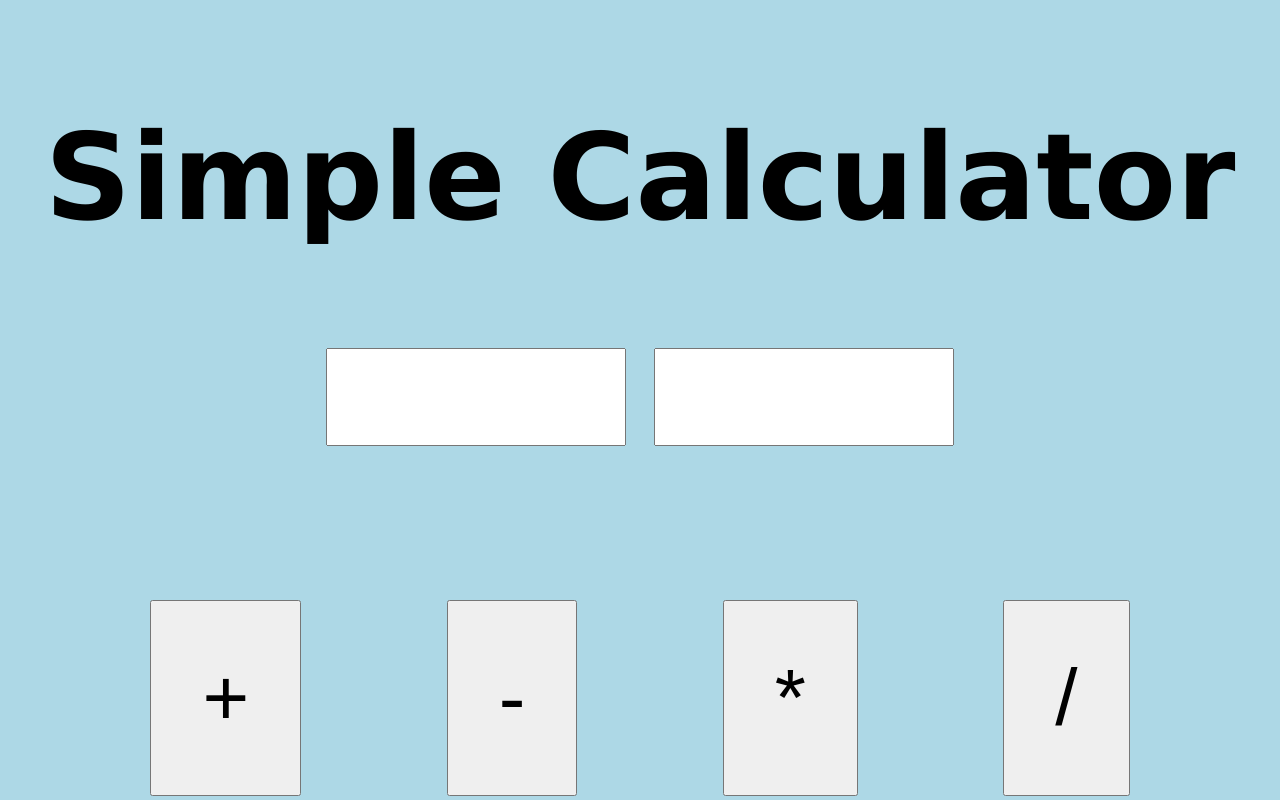
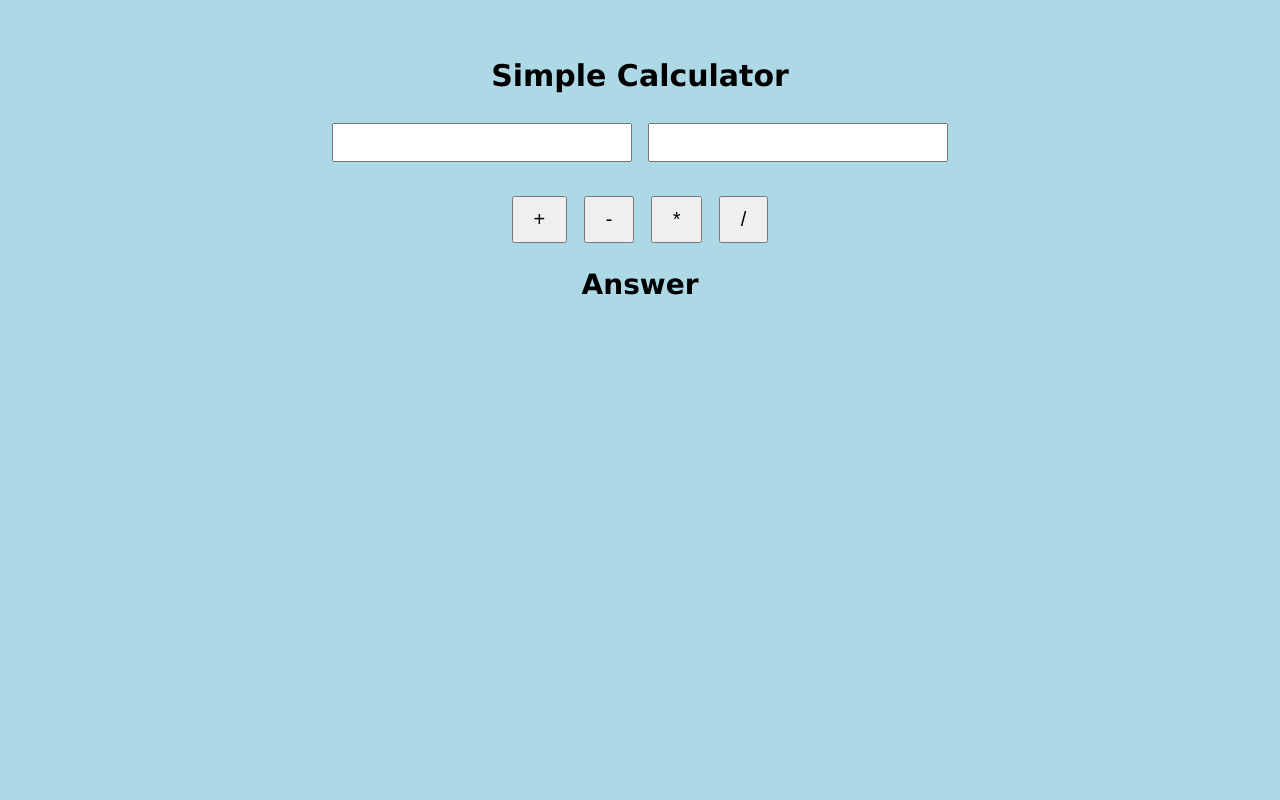
Before and after one commit to SohamAgarwal02/Simple-calculator, a plain HTML site: page index.html in a window 1280 px wide. Shown: the top 800 px of the page. Drawn offline with Linux system fonts and the light colour scheme.

Commit message:
Updated calculator styling

```diff
--- a/style1.css
+++ b/style1.css
@@ -1,26 +1,26 @@
 body {
     font-family: Verdana, sans-serif;
     text-align: center;
-    padding-top: 100px;
-    font-size: 80px;
-     background-color: lightblue;
+    padding-top: 50px;
+    font-size: 20px;
+    background-color: lightblue;
 }
 
 input {
     width: 300px;
-    padding: 1px;
-    margin: 1px;
-    font-size: 80px;
+    padding: 10px;
+    margin: 5px;
+    size: 20px;
 }
 
 button {
-    padding: 50px 50px;
-    margin: 60px;
-    font-size: 80px;
+    padding: 10px 20px;
+    margin: 5px;
+    font-size: 20px;
 }
 
 #result {
-    font-size: 80px;
+    font-size: 28px;
     font-weight: bold;
-    margin-top: 100px;
+    margin-top: 20px;
 }
```
